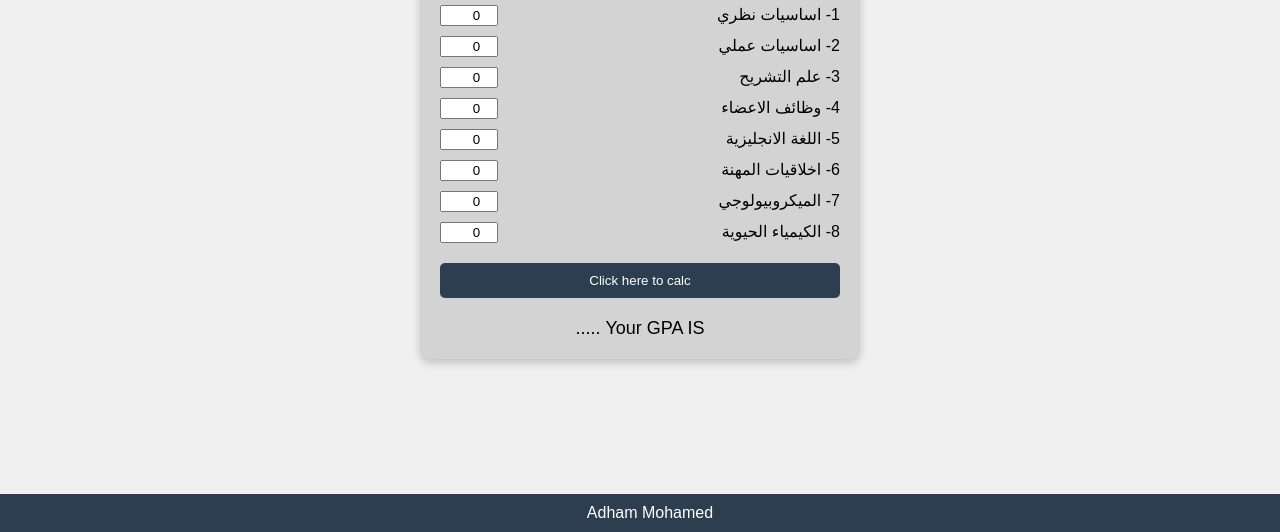
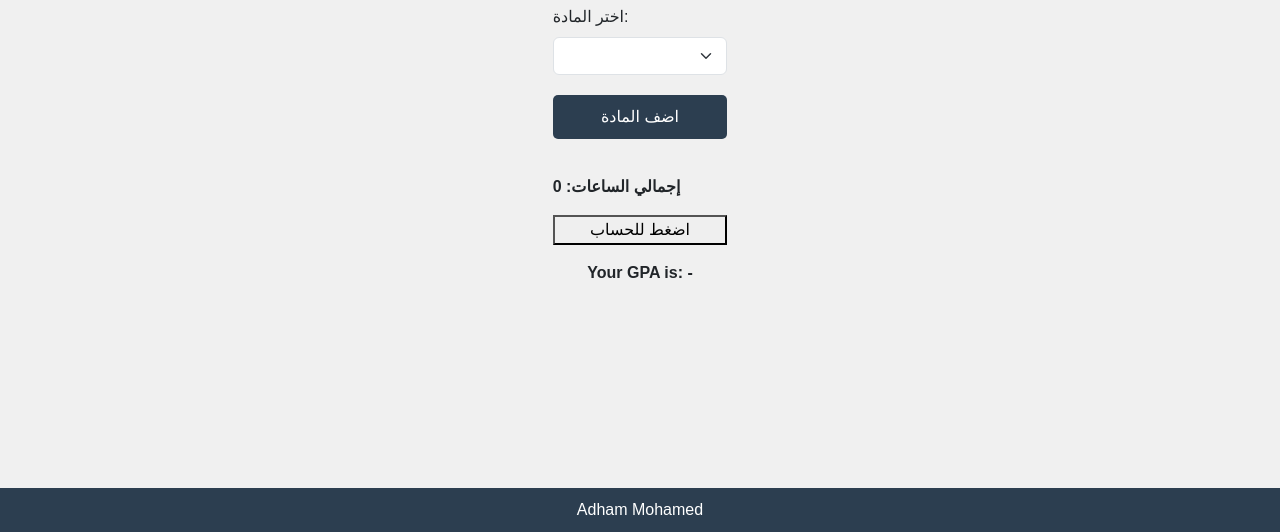
Before and after one commit to Adham-Hero/Calc_Your_GPA, a plain HTML site: page index.html in a window 1280 px wide. Shown: the part 268-800 px from the top of the page. Drawn offline with nearby package versions, Linux system fonts and the light colour scheme.

Commit message:
Update index.html

```diff
--- a/index.html
+++ b/index.html
@@ -1,52 +1,29 @@
 <!DOCTYPE html>
-<html lang="ar" dir="rtl">
+<html lang="ar">
 <head>
     <meta charset="UTF-8">
     <meta name="viewport" content="width=device-width, initial-scale=1.0">
+    <title>حساب GPA</title>
+    <link href="https://cdn.jsdelivr.net/npm/bootstrap@5.3.0/dist/css/bootstrap.min.css" rel="stylesheet">
     <link rel="stylesheet" href="css.css">
-    <title>احسب الـ GPA</title>
 </head>
 <body>
-    <div class="container">
-        <h1>احسب الـ GPA</h1>
-        <div class="row">
-            <label>1- اساسيات نظري</label>
-            <input type="number" min="0" max="150" value="0" class="fund1">
+    <div class="container-box">
+        <h3 class="text-center">احسب الـ GPA</h3>
+        <div class="mb-3">
+            <label for="subject" class="form-label">اختر المادة:</label>
+            <select id="subjectSelect" class="form-select">
+            </select>
         </div>
-        <div class="row">
-            <label>2- اساسيات عملي</label>
-            <input type="number" min="0" max="150" value="0" class="fund2">
-        </div>
-        <div class="row">
-            <label>3- علم التشريح</label>
-            <input type="number" min="0" max="150" value="0" class="anato">
-        </div>
-        <div class="row">
-            <label>4- وظائف الاعضاء</label>
-            <input type="number" min="0" max="150" value="0" class="phsyo">
-        </div>
-        <div class="row">
-            <label>5- اللغة الانجليزية</label>
-            <input type="number" min="0" max="100" value="0" class="eng">
-        </div>
-        <div class="row">
-            <label>6- اخلاقيات المهنة</label>
-            <input type="number" min="0" max="50" value="0" class="eth">
-        </div>
-        <div class="row">
-            <label>7- الميكروبيولوجي</label>
-            <input type="number" min="0" max="100" value="0" class="mic">
-        </div>
-        <div class="row">
-            <label>8- الكيمياء الحيوية</label>
-            <input type="number" min="0" max="100" value="0" class="chem">
-        </div>
-        <button class="btn">Click here to calc</button>
-        <div class="result">Your GPA IS ..... </div>
-        <div class="copyright">
-            <a href="https://www.facebook.com/profile.php?id=100009266123848" target="_blank">Adham Mohamed</a>
-        </div>
-        <script src="js.js"></script>
+        <button class="btn btn-secondary w-100" onclick="addSubject()">اضف المادة</button>
+        <ul id="subjectList" class="list-group my-3"></ul>
+        <p class="fw-bold">إجمالي الساعات: <span id="totalHours">0</span></p>
+        <button class="btn-modern btn-modern-secondary w-100" onclick="calculateGPA()">اضغط للحساب</button>
+        <p class="fw-bold text-center mt-3">Your GPA is: <span id="gpaResult">-</span></p>
     </div>
+    <div class="copyright">
+        <a href="https://www.facebook.com/profile.php?id=100009266123848" target="_blank">Adham Mohamed</a>
+    </div>
+    <script src="js.js"></script>
 </body>
 </html>
```
